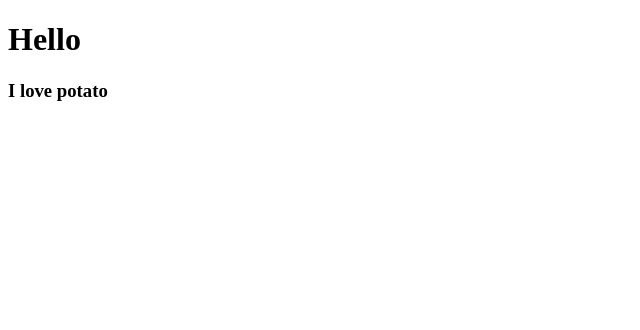
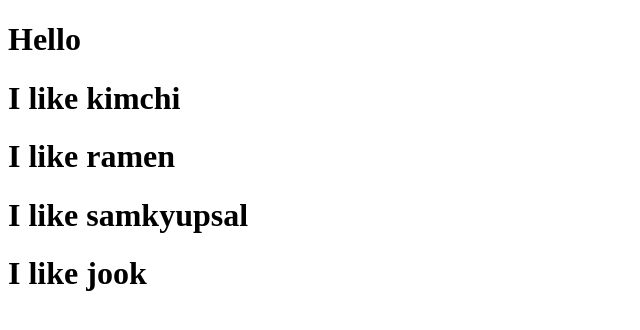
Before and after one commit to theines/movie_app_2021, a React (Create React App) app: page / in a window 1280 px wide. Shown: the top 330 px of the page, without its empty margins (0-640 px from the left). Built offline with nearby package versions, Linux system fonts and the light colour scheme.

Commit message:
function Food({ fav })

```diff
--- a/src/App.js
+++ b/src/App.js
@@ -1,14 +1,26 @@
-import Potato from './Potato';//.은 같은 위치라는 뜻
+//import Potato from './Potato';//.은 같은 위치라는 뜻
 
 // 처음엔 빈 HTML 파일이 로드되고 react가 자바스크립트를 만들어서 html로 밀어넣어준다.=>이 개념이 virtual DOM
 // conmponent는 HTML을 반환하는 함수다.
 // react는 component를 사용해서 HTML처럼 작성하려는 경우에 필요해.
 // javascript와 HTML사이의 조합을 JSX라고 부른다.
+// 두번째로 중요한 개념은 컴포넌트에 정보를 보낼 수 있다는 점이다.
+
+function Food({ fav }){
+  // 인자로(props)받은다음 props.fav 이렇게 하는 대신에 props도 걷어내고 바로 쓸 수 있게
+  // function Food({fav}){ 이렇게 할 수 있다 (es6) props object 안에는 fav가 있으니까
+  return <h1>I like {fav}</h1>;
+}
+
 function App() {
   return (
     <div className="App">
       <h1>Hello</h1>
-      <Potato />
+      {/*아래는 food component의 fav라는 이름의 property, 그리고 김치라는 value를 넣음*/}
+      <Food fav="kimchi" />
+      <Food fav="ramen" />
+      <Food fav="samkyupsal" />
+      <Food fav="jook " />
       </div>
   );
 }
--- a/src/Potato.js
+++ /dev/null
@@ -1,5 +0,0 @@
-function Potato(){
-    return <h3>I love potato</h3>;
-}
-
-export default Potato;
```
